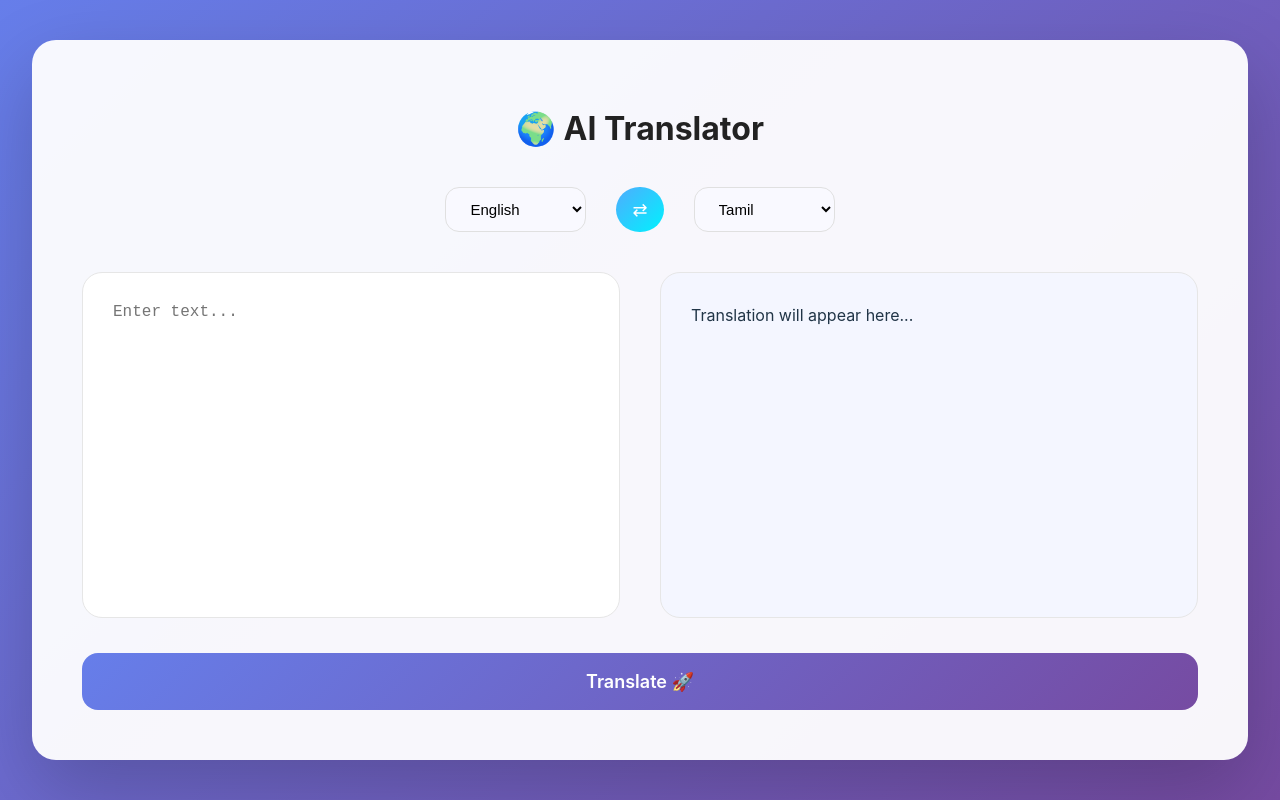
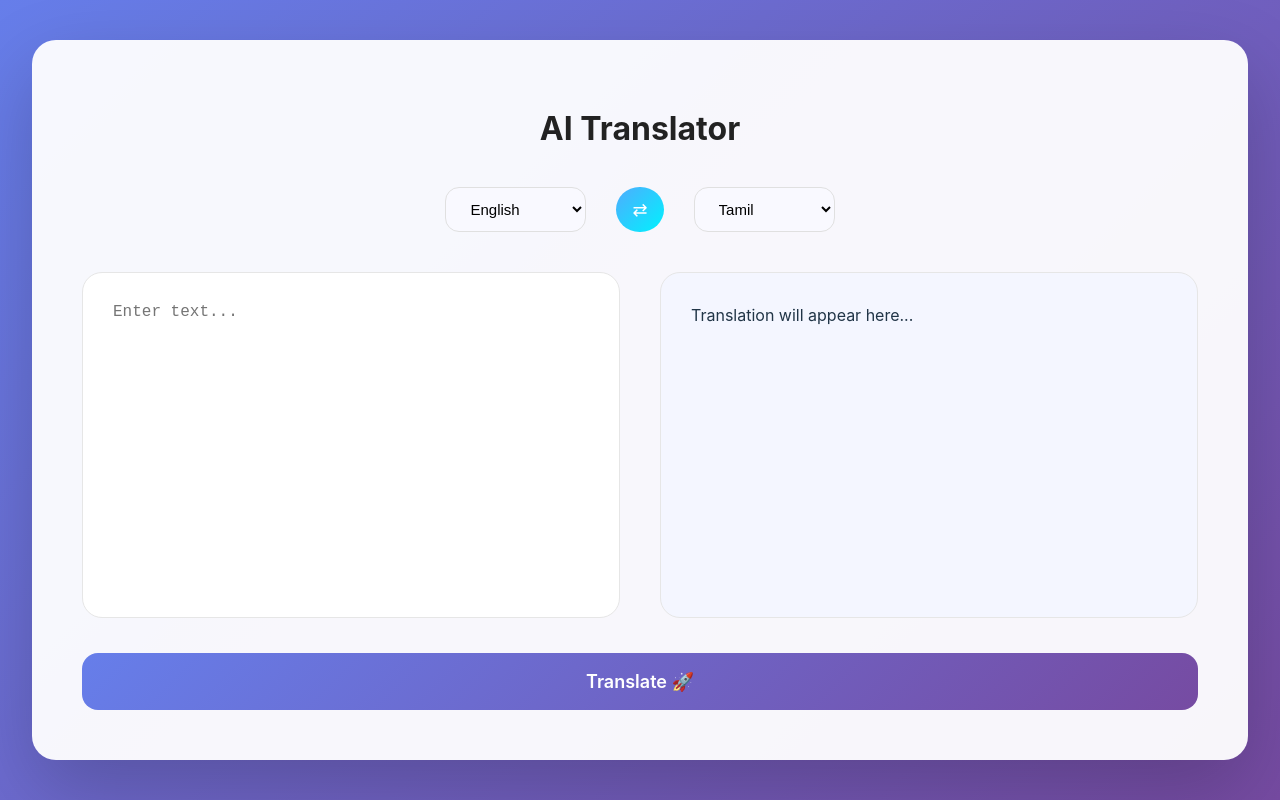
Before and after one commit to Amirthavarshini05/translator-frontend, a React (Vite) app: page / in a window 1280 px wide. Built offline with nearby package versions, Linux system fonts and the light colour scheme.

Commit message:
Test auto deploy

```diff
--- a/src/App.jsx
+++ b/src/App.jsx
@@ -440,7 +440,7 @@ function App() {
   return (
     <div style={styles.page}>
       <div style={styles.container}>
-        <h1 style={styles.title}>🌍 AI Translator</h1>
+        <h1 style={styles.title}>AI Translator</h1>
 
         <div style={styles.languageRow}>
           <select
```
